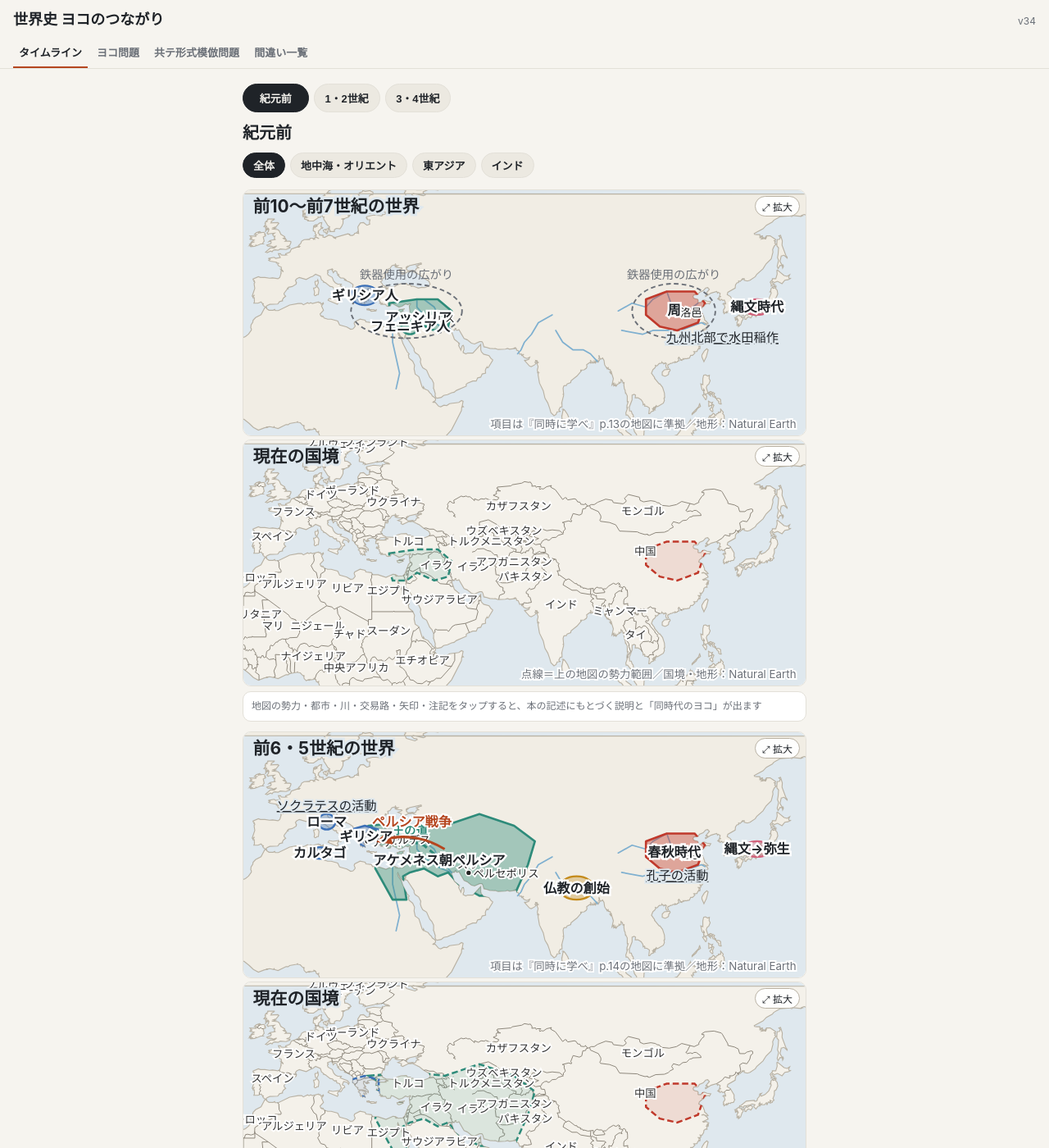
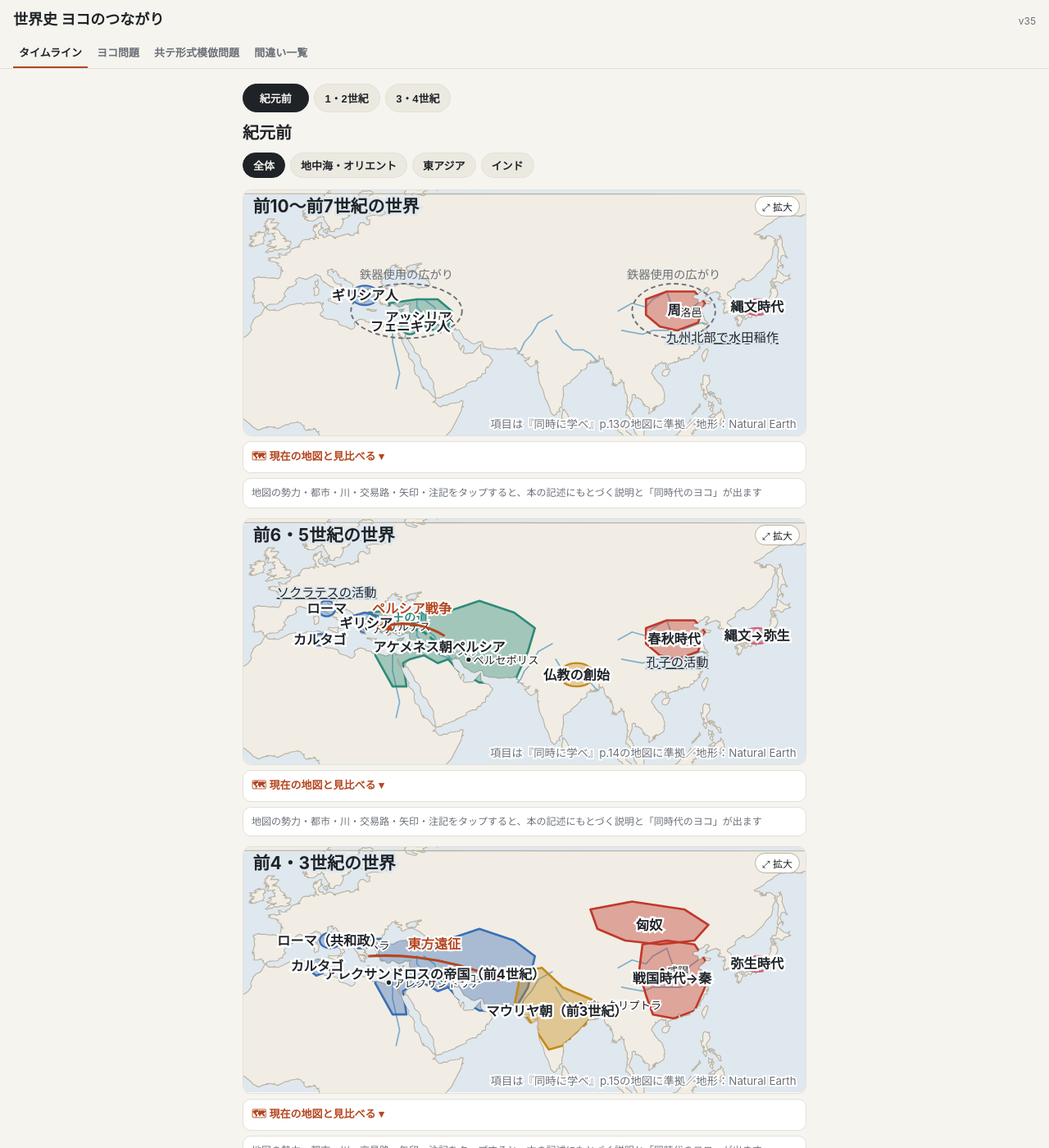
Before and after one commit to kyutotsujuku-collab/sekaishi, a Jekyll site: the page yoko/index.html, which Jekyll copies as it is, in a window 1280 px wide and 1400 px high. Shown: the whole window at 82% size. Built offline with Jekyll 4.4.1, drawn with Linux system fonts in a browser that asks for light colours; some of the changed text lies outside the part shown.

Commit message:
Add files via upload

```diff
--- a/yoko/index.html
+++ b/yoko/index.html
@@ -138,11 +138,12 @@ main{padding:12px 16px 90px;max-width:720px;margin:0 auto}
 .mzctl{display:flex;gap:6px;padding:6px 10px;border-bottom:1px solid var(--line)}.mzctl button{flex:1;padding:6px;border-radius:8px;border:1px solid var(--line);background:var(--card);color:var(--ink);font-size:14px}
 .mzinfo{flex:1;overflow:auto;padding:6px 10px 20px}
 .kt{color:var(--kt);font-weight:700}
+.modtog{display:block;width:100%;margin-top:6px;padding:7px 10px;border-radius:10px;border:1px solid var(--line);background:var(--card);color:var(--accent);font-size:13px;font-weight:600;text-align:left;cursor:pointer}
 </style>
 </head>
 <body>
 <header>
-  <div class="hrow"><h1>世界史 ヨコのつながり</h1><span class="ver">v34</span></div>
+  <div class="hrow"><h1>世界史 ヨコのつながり</h1><span class="ver">v35</span></div>
   <nav>
     <button data-tab="tl" class="on">タイムライン</button>
     <button data-tab="quiz">ヨコ問題</button>
@@ -1829,7 +1830,7 @@ function geoSVG(g,viewKey){
   for(const a of (g.areas||[])){const poly=TERR[a[0]];let cx=0,cy=0,n=0;for(const p of poly){if(inV(p[0],p[1])){cx+=p[0];cy+=p[1];n++}}if(!n)continue;if(a[3]){cx+=a[3][0]*n;cy+=a[3][1]*n}const [x,y]=PX(cx/n,cy/n);s+=`<text x="${x}" y="${y+3}" text-anchor="middle" font-size="${fs}" font-weight="700" fill="var(--ink)" stroke="#fff" stroke-width="2.5" paint-order="stroke">${esc(a[2])}</text>`}
   for(const m of g.marks){if(!inV(m[0],m[1]))continue;const [x,y]=PX(m[0],m[1]);s+=`<text x="${x}" y="${y+3}" text-anchor="middle" font-size="${fs}" font-weight="700" fill="var(--ink)" stroke="#fff" stroke-width="2.5" paint-order="stroke">${esc(m[5])}</text>`}
   s+=`<text x="6" y="14" font-size="11" font-weight="700" fill="var(--ink)" stroke="#dfe8ee" stroke-width="3" paint-order="stroke">${esc(g.title)}${viewKey!=='all'?'（'+v.n+'）':''}</text><text x="354" y="${H-5}" text-anchor="end" font-size="7" fill="var(--sub)" stroke="#fff" stroke-width="2" paint-order="stroke">項目は${esc(g.src||'')}の地図に準拠／地形：Natural Earth</text>`;
-  s+=`</svg><button class="zoomb" type="button">⤢ 拡大</button></div><div class="modern mapbox">${modernSVG(g,viewKey)}<button class="zoomb" type="button">⤢ 拡大</button></div><div class="mapinfo"><div class="hint">地図の勢力・都市・川・交易路・矢印・注記をタップすると、本の記述にもとづく説明と「同時代のヨコ」が出ます</div></div>`;
+  s+=`</svg><button class="zoomb" type="button">⤢ 拡大</button></div><button class="modtog" type="button">🗺 現在の地図と見比べる ▾</button><div class="modern mapbox" hidden>${modernSVG(g,viewKey)}<button class="zoomb" type="button">⤢ 拡大</button></div><div class="mapinfo"><div class="hint">地図の勢力・都市・川・交易路・矢印・注記をタップすると、本の記述にもとづく説明と「同時代のヨコ」が出ます</div></div>`;
   return `<div class="mapwrap" data-gi="${GEO.indexOf(g)}" data-vw="${viewKey}">${s}</div>`;
 }
 function modernSVG(g,viewKey){
@@ -1910,7 +1911,7 @@ function openZoom(w,svg){let mz=document.getElementById('mz');if(!mz){mz=documen
   mz.querySelector('.mzclose').onclick=()=>{mz.style.display='none';mz.innerHTML='';document.body.style.overflow=''};
   const iw=mz.querySelector('.mzinfo');c.querySelectorAll('.tap,.tapt').forEach(el=>{const k=el.dataset.key;if(!k||!INFO[k])return;el.onclick=ev=>{ev.stopPropagation();if(moved)return;showInfo(iw,k);c.querySelectorAll('.sel').forEach(e=>e.classList.remove('sel'));c.querySelectorAll(`.tap[data-key="${CSS.escape(k)}"]`).forEach(e=>e.classList.add('sel'))}});
 }
-function bindMaps(root){root.querySelectorAll('.mapwrap').forEach(w=>{w.querySelectorAll('.zoomb').forEach(b=>b.onclick=ev=>{ev.stopPropagation();openZoom(w,b.parentElement.querySelector('svg'))});w.querySelectorAll('.tap,.tapt').forEach(el=>{const k=el.dataset.key;if(!k||!INFO[k]){el.style.cursor='default';return}el.onclick=ev=>{ev.stopPropagation();showInfo(w,k)}})})}
+function bindMaps(root){root.querySelectorAll('.mapwrap').forEach(w=>{w.querySelectorAll('.modtog').forEach(b=>b.onclick=ev=>{ev.stopPropagation();const m=b.nextElementSibling;m.hidden=!m.hidden;b.textContent=m.hidden?'🗺 現在の地図と見比べる ▾':'🗺 現在の地図を閉じる ▴'});w.querySelectorAll('.zoomb').forEach(b=>b.onclick=ev=>{ev.stopPropagation();openZoom(w,b.parentElement.querySelector('svg'))});w.querySelectorAll('.tap,.tapt').forEach(el=>{const k=el.dataset.key;if(!k||!INFO[k]){el.style.cursor='default';return}el.onclick=ev=>{ev.stopPropagation();showInfo(w,k)}})})}
 function viewChips(){return `<div class="chips" style="margin:4px 0 8px">${Object.entries(VIEWS).map(([k,v])=>`<button class="chip ${k===curView?'on':''}" data-view="${k}">${v.n}</button>`).join('')}</div>`}
 function openMaps(p){
   const ms=MAPS.filter(m=>m.p===p);
```
